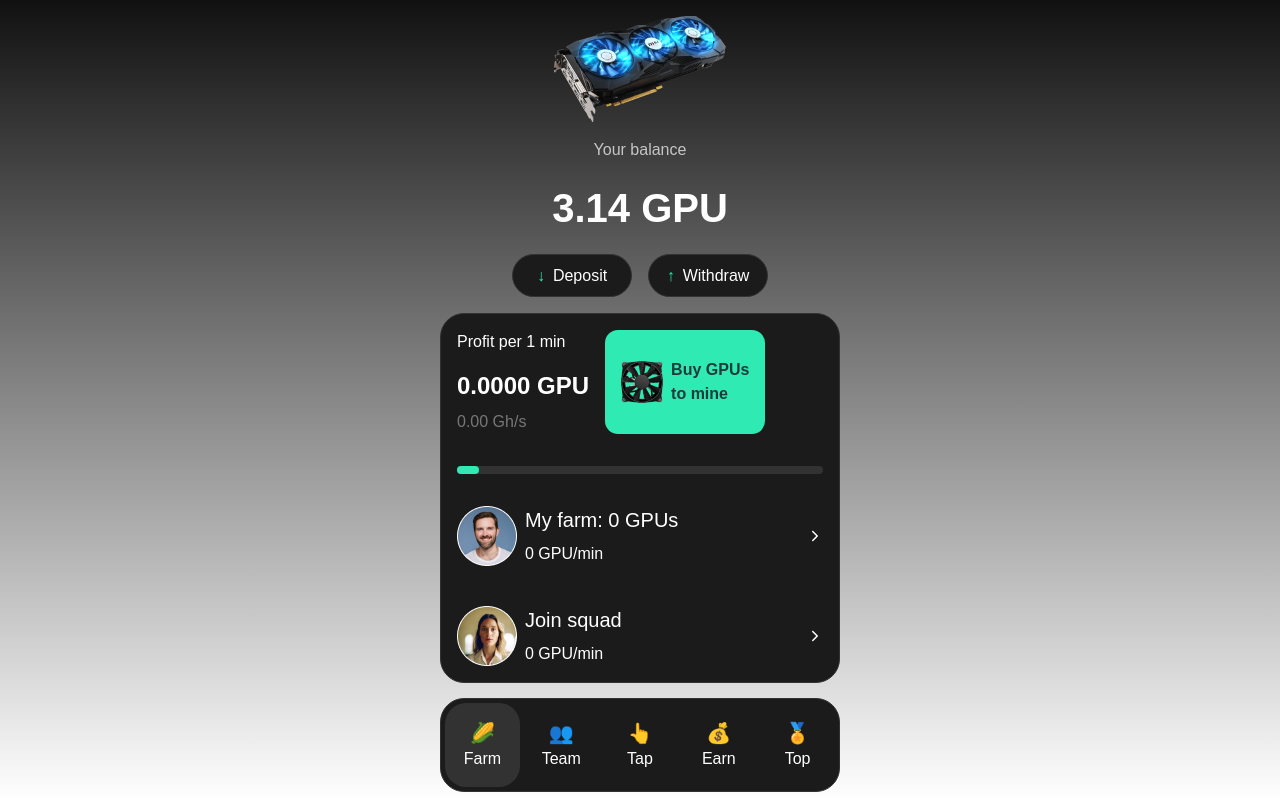
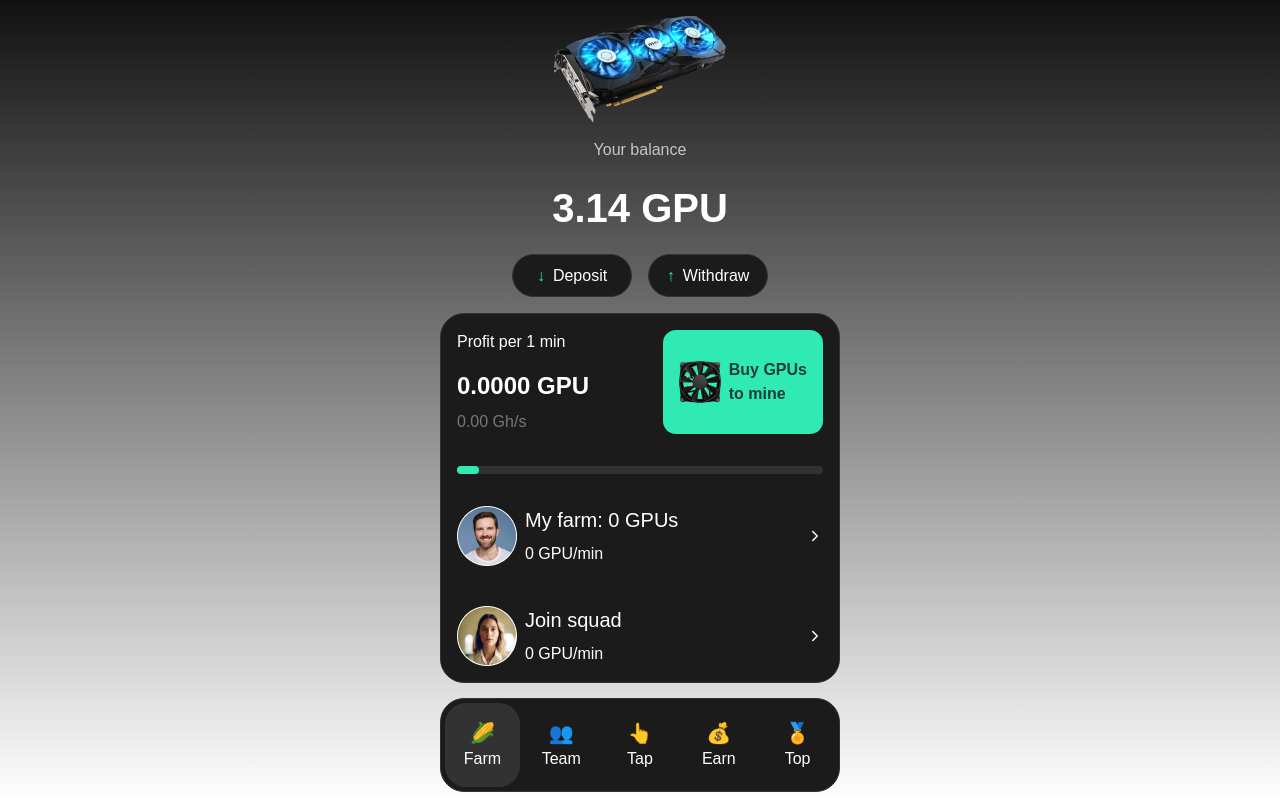
Before and after one commit to ndoubleu/tappapp, a Next.js app: page / in a window 1280 px wide. Built offline with nearby package versions, Linux system fonts and the light colour scheme.

Commit message:
fix: some layouts

```diff
--- a/src/components/main/index.tsx
+++ b/src/components/main/index.tsx
@@ -27,7 +27,7 @@ export default function Main() {
         </div>
         <div className="bg-block border border-blockActive rounded flex flex-col w-full rounded-[24px]">
             <div className="flex flex-col p-4">
-                <div className="flex flex-nowrap gap-4">
+                <div className="flex flex-nowrap gap-4 w-full justify-between">
                     <div className="flex flex-col gap-2">
                         <span className="text-m mb-2">Profit per 1 min</span>
                         <span className="text-2xl font-bold">0.0000 GPU</span>
```
